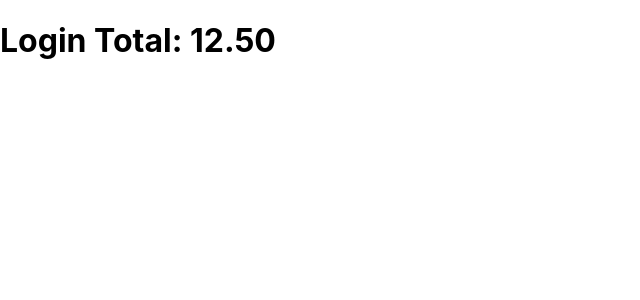
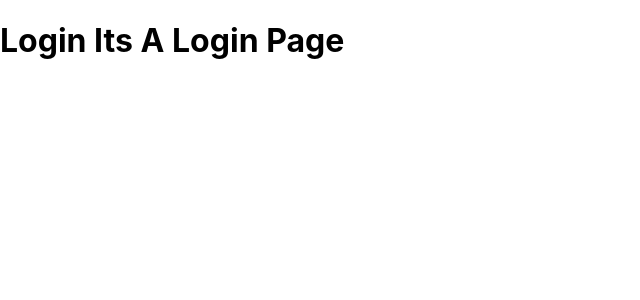
Before and after one commit to SatyajitPaul/finflyer, a React (Create React App) app: page / in a window 1280 px wide. Shown: the top 300 px of the page, without its empty margins (0-640 px from the left). Built offline with nearby package versions, Linux system fonts and the light colour scheme.

Commit message:
'Login Page Added'

```diff
--- a/src/components/Login.js
+++ b/src/components/Login.js
@@ -2,12 +2,11 @@ import React from 'react';
 import './Login.css';
 
 function Login() {
-    let price = 10;
-    let VAT = 0.25;
+
 
     return (
         <div>
-        <h1>Login {`Total: ${(price * (1 + VAT)).toFixed(2)}`}</h1>
+        <h1>Login Its A Login Page</h1>
         </div>
     );
 }
```
